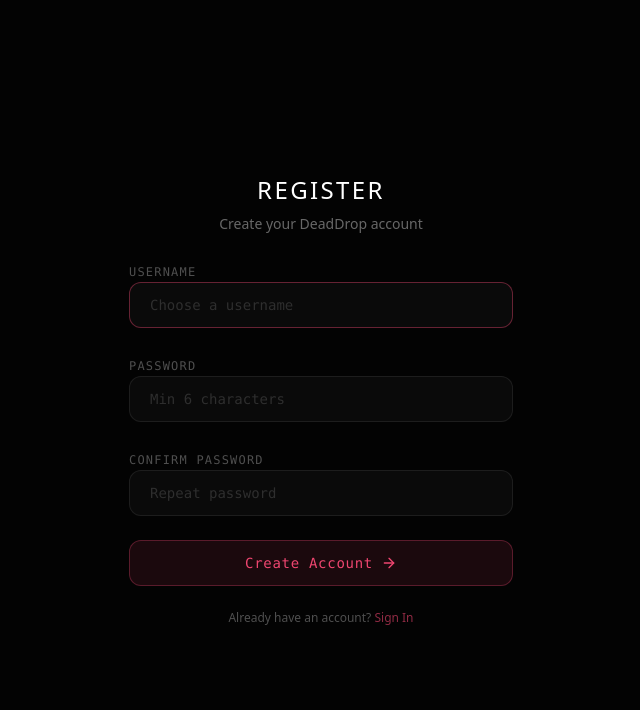
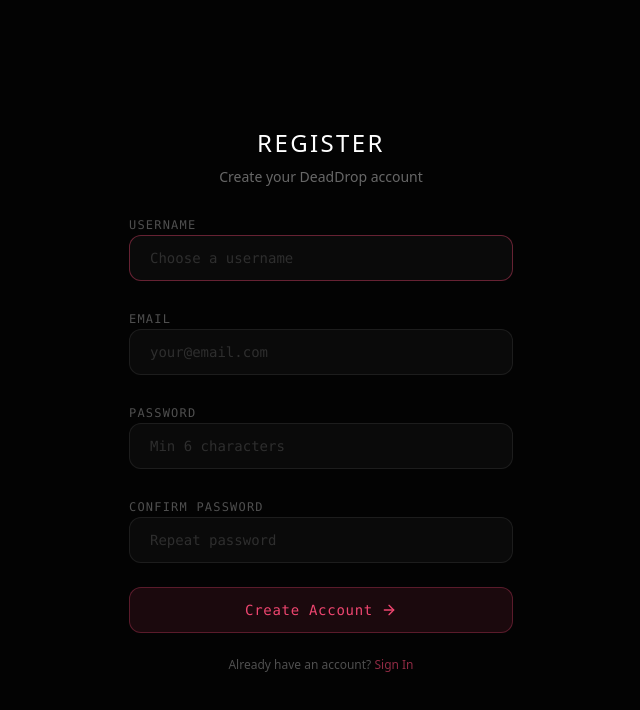
Before and after one commit to lippoh/DeadDrop, a Next.js app in the folder client/: page /register in a window 1280 px wide. Shown: the top 710 px of the page, without its empty margins (319-959 px from the left). Built offline with nearby package versions, Linux system fonts and the light colour scheme; no server answers.

Commit message:
added email field in register page

```diff
--- a/client/src/app/register/page.tsx
+++ b/client/src/app/register/page.tsx
@@ -9,6 +9,7 @@
 export default function RegisterPage() {
   const router = useRouter();
   const [username, setUsername] = useState("");
+  const [email, setEmail] = useState("");
   const [password, setPassword] = useState("");
   const [confirmPassword, setConfirmPassword] = useState("");
   const [error, setError] = useState("");
@@ -18,16 +19,20 @@
     e.preventDefault();
     setError("");
 
-    if (password !== confirmPassword) {
-      setError("Passwords do not match");
-      return;
-    }
     if (username.length < 3) {
       setError("Username must be at least 3 characters");
       return;
     }
+    if (!email.includes("@")) {
+      setError("Please enter a valid email");
+      return;
+    }
     if (password.length < 6) {
       setError("Password must be at least 6 characters");
+      return;
+    }
+    if (password !== confirmPassword) {
+      setError("Passwords do not match");
       return;
     }
 
@@ -36,7 +41,7 @@
       const res = await fetch(`${API_BASE}/api/auth/register`, {
         method: "POST",
         headers: { "Content-Type": "application/json" },
-        body: JSON.stringify({ username, password }),
+        body: JSON.stringify({ username, email, password }),
       });
       const data = await res.json();
       if (!res.ok) throw new Error(data.error || "Registration failed");
@@ -87,6 +92,20 @@
 
         <div className="space-y-2">
           <label className="text-xs font-mono text-white/30 tracking-widest uppercase">
+            Email
+          </label>
+          <input
+            type="email"
+            value={email}
+            onChange={(e) => setEmail(e.target.value)}
+            placeholder="your@email.com"
+            className="w-full bg-white/[0.03] border border-white/[0.08] rounded-xl px-5 py-3 text-sm text-white/90 placeholder:text-white/15 focus:outline-none focus:border-accent/40 transition-colors font-mono"
+            required
+          />
+        </div>
+
+        <div className="space-y-2">
+          <label className="text-xs font-mono text-white/30 tracking-widest uppercase">
             Password
           </label>
           <input
```
